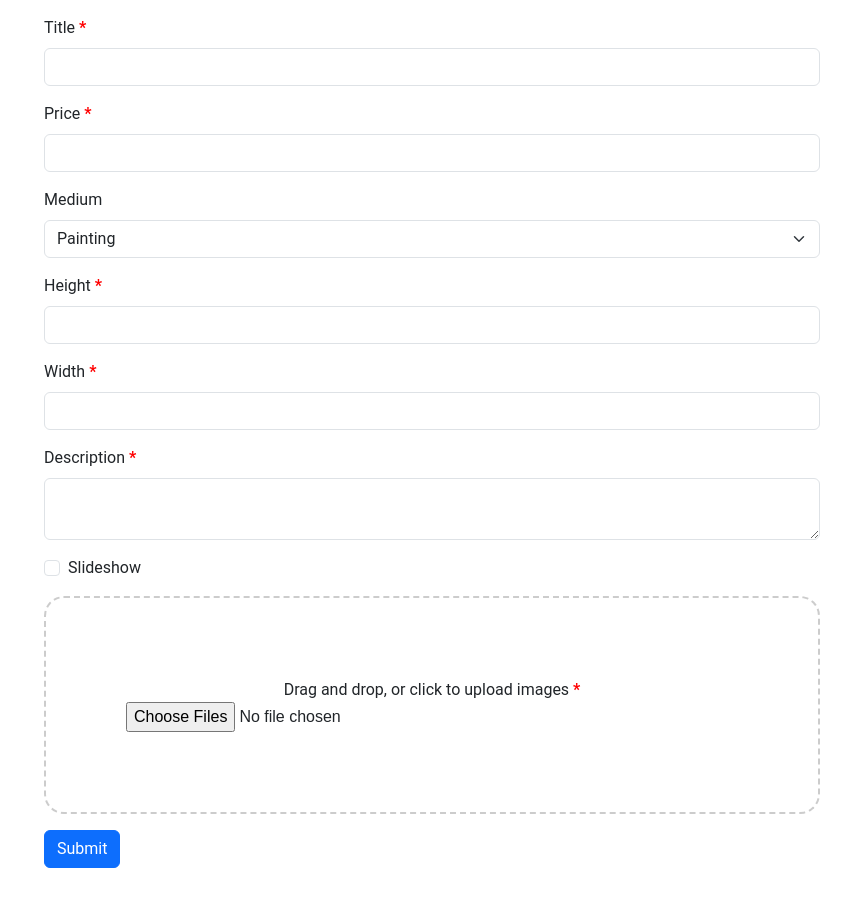
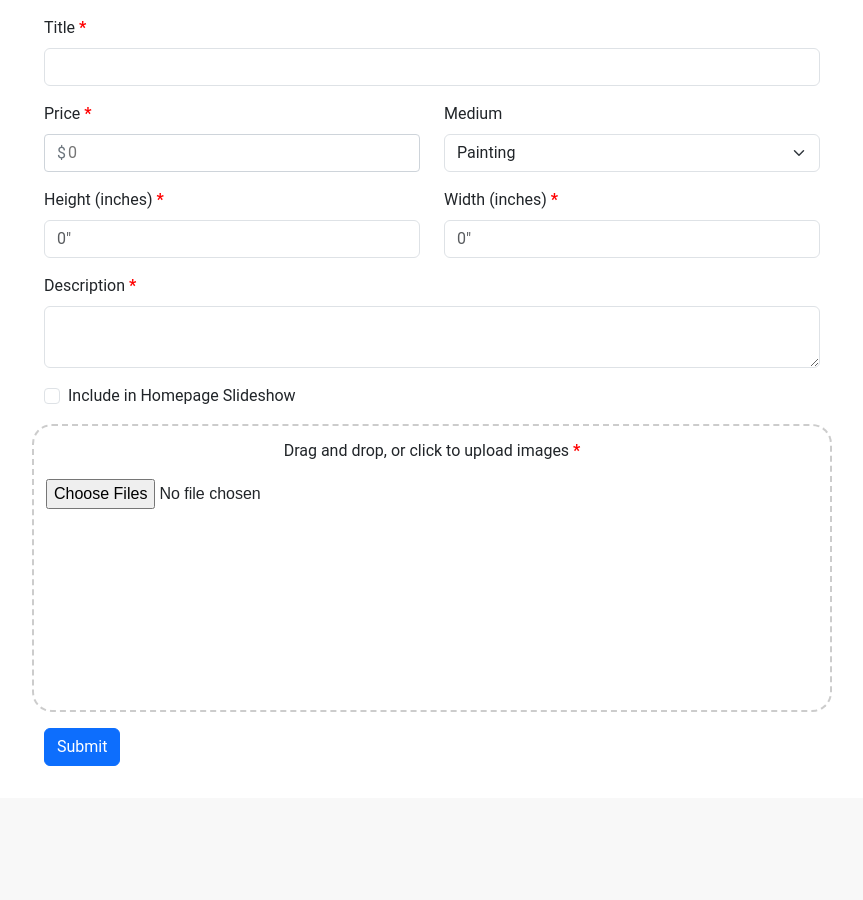
Before and after one commit to jefnic23/ceynic-api, a Flask app: page /admin/create in a window 1280 px wide. Shown: the part 58-958 px from the top of the page, without its empty margins (208-1071 px from the left). After the commit the page ends 824 px from the top, so only its background shows below. Run offline with Flask 2, Linux system fonts and the light colour scheme; the visitor is signed in with stand-in values (Sample User, id 1); some libraries are stand-ins or nearby versions.

Commit message:
create form styling

```diff
--- a/app/static/css/form.css
+++ b/app/static/css/form.css
@@ -1,31 +1,101 @@
+.currency {
+    width: 100%;
+    display: flex;
+    justify-content: flex-start;
+    align-items: center;
+    border: 1px solid #ced4da;
+    border-radius: .25rem;
+    padding: 5px .75rem 5px .25rem;
+    transition: border-color .15s ease-in-out,box-shadow .15s ease-in-out;
+}
+
+.currency input {
+    width: 100%;
+    border: 0;
+    font-size: 1rem;
+    font-weight: 400;
+    line-height: 1.5;
+}
+
+.currency input:focus {
+    outline: none;
+}
+
+.currency:focus-within {
+    color: #212529;
+    background-color: #fff;
+    border: 1px solid #86b7fe;
+    outline: 0;
+    box-shadow: 0 0 0 .25rem rgba(13,110,253,.25);
+}
+
+.currency span {
+    padding-left: .5rem;
+    border: 0;
+    color: #6c757d;
+}
+
 #dropzone {
     border: 2px dashed #ccc;
     border-radius: 20px;
     font-family: sans-serif;
-    margin: auto;
-    padding: 80px;
+    padding-top: 13px;
+    padding-bottom: 21px;
 }
 
 #dropzone.highlight {
     border-color: blue;
 }
 
-#dz-previews > div {
-    border: 1px solid transparent;
+#dz-previews {
+    display: flex;
+    flex-wrap: wrap;
+    row-gap: 1rem;
+    column-gap: 1rem;
+    min-height: 180px;
+}
+
+.preview {
+    position: relative;
+    border-radius: 21px;
+    width: 180px;
+    height: 180px;
+    min-width: 180px;
+}
+
+.preview:hover {
+    border-color: #86b7fe;
+    outline: 0;
+    box-shadow: 0 0 0 .25rem rgba(13,110,253,.25);
+}
+
+.close {
+    position: absolute;
+    font-size: 89px;
+    color: red;
+    top: 50%;
+    left: 50%;
+    transform: translate(-50%, -50%);
+    cursor: pointer;
+    opacity: 0;
+    transition: opacity .15s ease-in-out;
+}
+
+.preview:hover > .close {
+    opacity: 1;
+}
+
+.dz-img {
     border-radius: 21px;
     object-fit: cover;
-    width: 144px;
-    height: 144px;
+    width: 100%;
+    height: 100%;
     user-drag: none;
     -webkit-user-drag: none;
     user-select: none;
     -moz-user-select: none;
     -webkit-user-select: none;
     -ms-user-select: none;
-}
-
-#dz-previews > div:hover {
-    box-shadow: 0 0 2px 1px rgba(0, 140, 186, 0.5);
 }
 
 .dropzone-label {
--- a/app/static/js/form.js
+++ b/app/static/js/form.js
@@ -1,3 +1,4 @@
+const price = document.getElementById('price');
 const dropzone = document.getElementById('dropzone');
 const images = document.getElementById('images');
 const previews = document.getElementById('dz-previews');
@@ -39,10 +40,14 @@ function previewFile(file) {
         let div = document.createElement('div');
         let icon = document.createElement('i');
         let img = document.createElement('img');
-        icon.className = "fa fa-times";
+        div.className = "preview";
+        icon.className = "fa fa-times-circle-o close";
+        icon.ariaHidden = "true";
+        icon.setAttribute('onclick', 'removeImage(this)');
         img.src = reader.result;
         img.id = file.name;
         img.draggable = false;
+        img.className = "dz-img";
         img.ondragstart = 'return false';
         div.appendChild(icon);
         div.appendChild(img);
@@ -73,3 +78,8 @@ function handleDrop(e) {
         handleFiles(files)
     }
 }
+
+function removeImage(e) {
+    console.log(e.parentNode);
+    console.log(e.nextElementSibling.id);
+}
--- a/app/templates/admin/create.html
+++ b/app/templates/admin/create.html
@@ -12,43 +12,58 @@
 
     <div class="container-fluid form-group">
         <form class="mb-3 form" action="{{ url_for('admin.create') }}" method="POST">
-            <div class="mb-3 required">
+            <div class="mb-3 row">
+                <div class="col">
                     <label for="title" class="form-label">Title <strong style="color: red">*</strong></label>
                     <input id="title" class="form-control" type="text" required />
                 </div>
-            <div class="mb-3 required">
+            </div>
+            <div class="mb-3 row">
+                <div class="col">
                     <label for="price" class="form-label">Price <strong style="color: red">*</strong></label>
-                <input id="price" class="form-control" type="number" required />
+                    <div class="currency">
+                        <span>$</span>
+                        <input id="price" type="number" min="0" placeholder="0" required />
                     </div>
-            <div class="mb-3">
+                </div>
+                <div class="col">
                     <label for="medium" class="form-label">Medium</label>
                     <select id="medium" class="form-select">
                         <option>Painting</option>
                         <option>Print</option>
                     </select>
                 </div>
-            <div class="mb-3 required">
-                <label for="height" class="form-label">Height <strong style="color: red">*</strong></label>
-                <input id="height" class="form-control" type="number" required />
             </div>
-            <div class="mb-3 required">
-                <label for="width" class="form-label">Width <strong style="color: red">*</strong></label>
-                <input id="width" class="form-control" type="number" required />
+            <div class="mb-3 row">
+                <div class="col">
+                    <label for="height" class="form-label">Height (inches) <strong style="color: red">*</strong></label>
+                    <input id="height" class="form-control" type="number" min="0" placeholder='0"' required />
                 </div>
-            <div class="mb-3 required">
+                <div class="col">
+                    <label for="width" class="form-label">Width (inches) <strong style="color: red">*</strong></label>
+                    <input id="width" class="form-control" type="number" min="0" placeholder='0"' required />
+                </div>
+            </div>
+            <div class="mb-3 row">
+                <div class="col">
                     <label for="description" class="form-label">Description <strong style="color: red">*</strong></label>
                     <textarea id="description" class="form-control" required></textarea>
                 </div>
-            <div class="mb-3 form-check">
-                <label for="slideshow" class="form-check-label">Slideshow</label>
+            </div>
+            <div class="mb-3 row form-check">
+                <div class="col">
+                    <label for="slideshow" class="form-check-label">Include in Homepage Slideshow</label>
                     <input id="slideshow" class="form-check-input" type="checkbox">
                 </div>
-            <div id="dropzone" class="mb-3 required">
-                <label for="images" class="dropzone-label">
+            </div>
+            <div class="mb-3 row">
+                <div id="dropzone" class="col">
+                    <label for="images" class="mb-3 dropzone-label">
                         Drag and drop, or click to upload images <strong style="color: red">*</strong>
                     </label>
                     <input id="images" type="file" multiple accept="image/*" onchange="handleFiles(this.files)" autocomplete="off" required />
                     <div id="dz-previews"></div>
+                </div>
             </div>
             <button type="submit" class="mb-3 btn btn-primary">Submit</button>
         </form>
```
Lines whose indentation alone changed are shown as unchanged.
